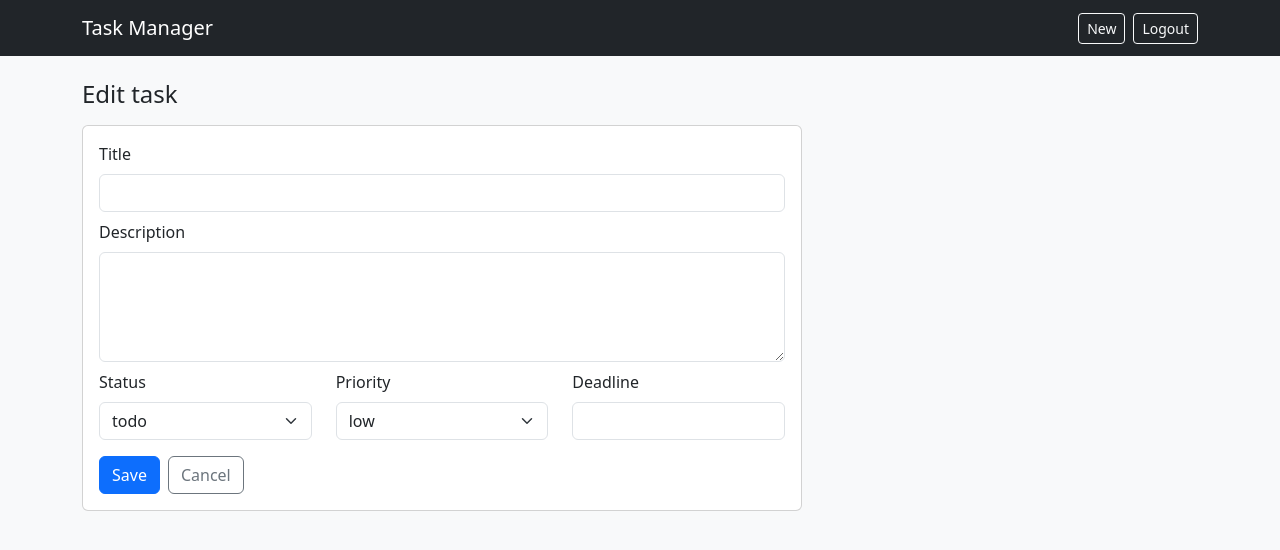
After one commit to rodapoyraz/AWS-Cloud-Based-Task-Manager, a Flask app: template app/templates/edit_task.html in a window 1280 px wide. The commit adds this page. Shown: the top 550 px of the page. Run offline with Flask 3, Linux system fonts and the light colour scheme; the template is opened without the code that fills it, so the values that code supplies are empty; the visitor is signed in with stand-in values (Sample User, id 1).

Commit message:
Improved login, register. Added assign task, email notification

```diff
--- a/app/routes.py
+++ b/app/routes.py
@@ -349,6 +349,13 @@ def upload_file(task_id):
 # UI routes (login required + per-user isolation)
 # -------------------------
 
+@bp.route("/")
+def home():
+    if current_user.is_authenticated:
+        return redirect(url_for("routes.ui_tasks"))
+    return render_template("home.html")
+
+
 @bp.route("/ui/tasks", methods=["GET"])
 @login_required
 def ui_tasks():
--- /dev/null
+++ b/app/templates/edit_task.html
@@ -0,0 +1,47 @@
+{% extends "base.html" %}
+{% block title %}Edit task{% endblock %}
+{% block content %}
+<h1 class="h4 mb-3">Edit task</h1>
+
+<form method="post" class="card p-3" style="max-width:720px;">
+  <div class="mb-2">
+    <label class="form-label">Title</label>
+    <input class="form-control" name="title" value="{{ task.title }}" required>
+  </div>
+
+  <div class="mb-2">
+    <label class="form-label">Description</label>
+    <textarea class="form-control" name="description" rows="4">{{ task.description }}</textarea>
+  </div>
+
+  <div class="row">
+    <div class="col-md-4 mb-2">
+      <label class="form-label">Status</label>
+      <select class="form-select" name="status">
+        {% for s in ["todo","in_progress","done"] %}
+          <option value="{{ s }}" {% if task.status == s %}selected{% endif %}>{{ s }}</option>
+        {% endfor %}
+      </select>
+    </div>
+
+    <div class="col-md-4 mb-2">
+      <label class="form-label">Priority</label>
+      <select class="form-select" name="priority">
+        {% for p in ["low","medium","high"] %}
+          <option value="{{ p }}" {% if task.priority == p %}selected{% endif %}>{{ p }}</option>
+        {% endfor %}
+      </select>
+    </div>
+
+    <div class="col-md-4 mb-2">
+      <label class="form-label">Deadline</label>
+      <input class="form-control" name="deadline" value="{{ task.deadline or '' }}">
+    </div>
+  </div>
+
+  <div class="d-flex gap-2 mt-2">
+    <button class="btn btn-primary" type="submit">Save</button>
+    <a class="btn btn-outline-secondary" href="{{ url_for('routes.ui_tasks') }}">Cancel</a>
+  </div>
+</form>
+{% endblock %}
```
Also changed, not shown: app/templates/assign.html (added, +18 -0 lines), app/templates/tasks.html (+22 -0 lines), app/services/email_service.py (added), app/templates/home.html (added).
